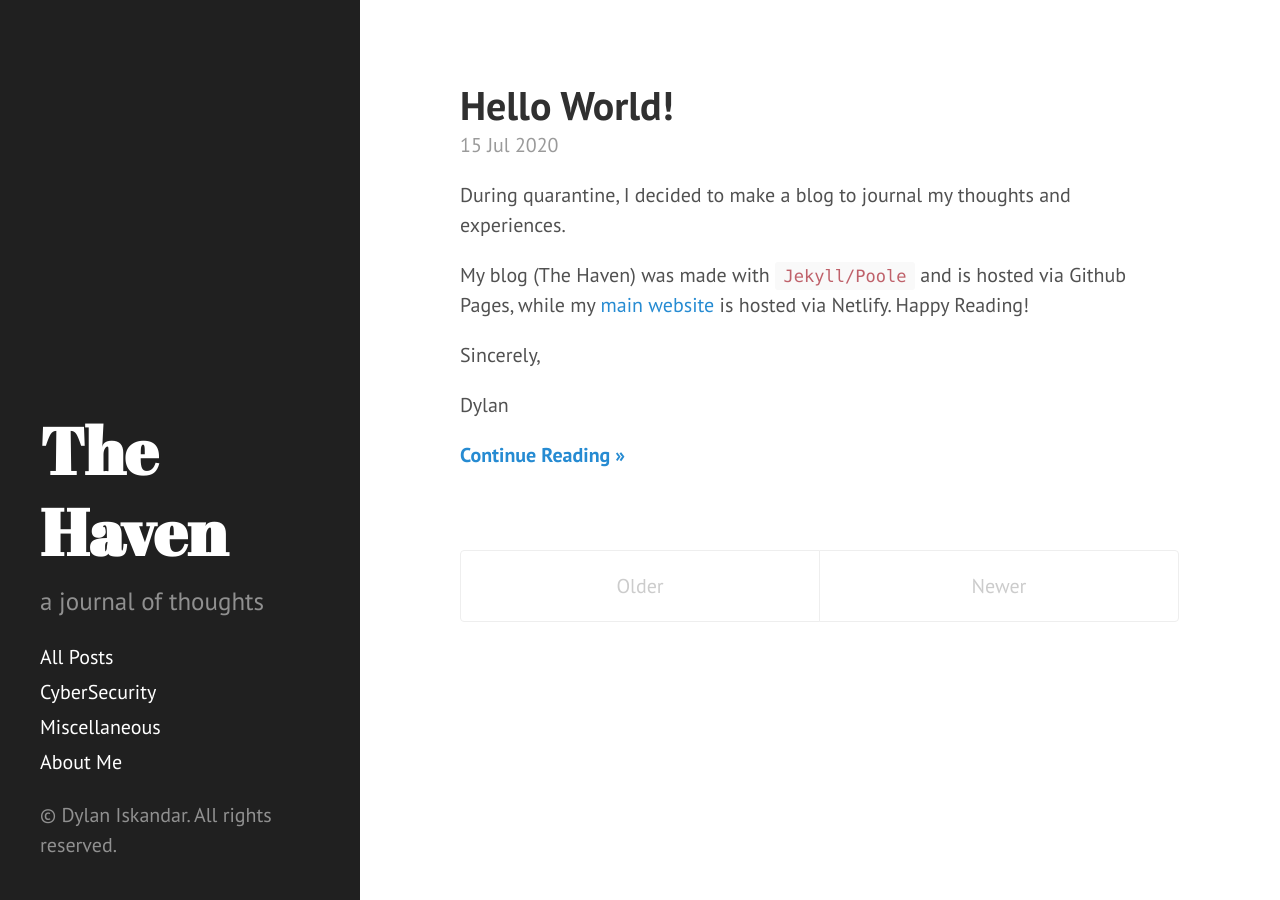
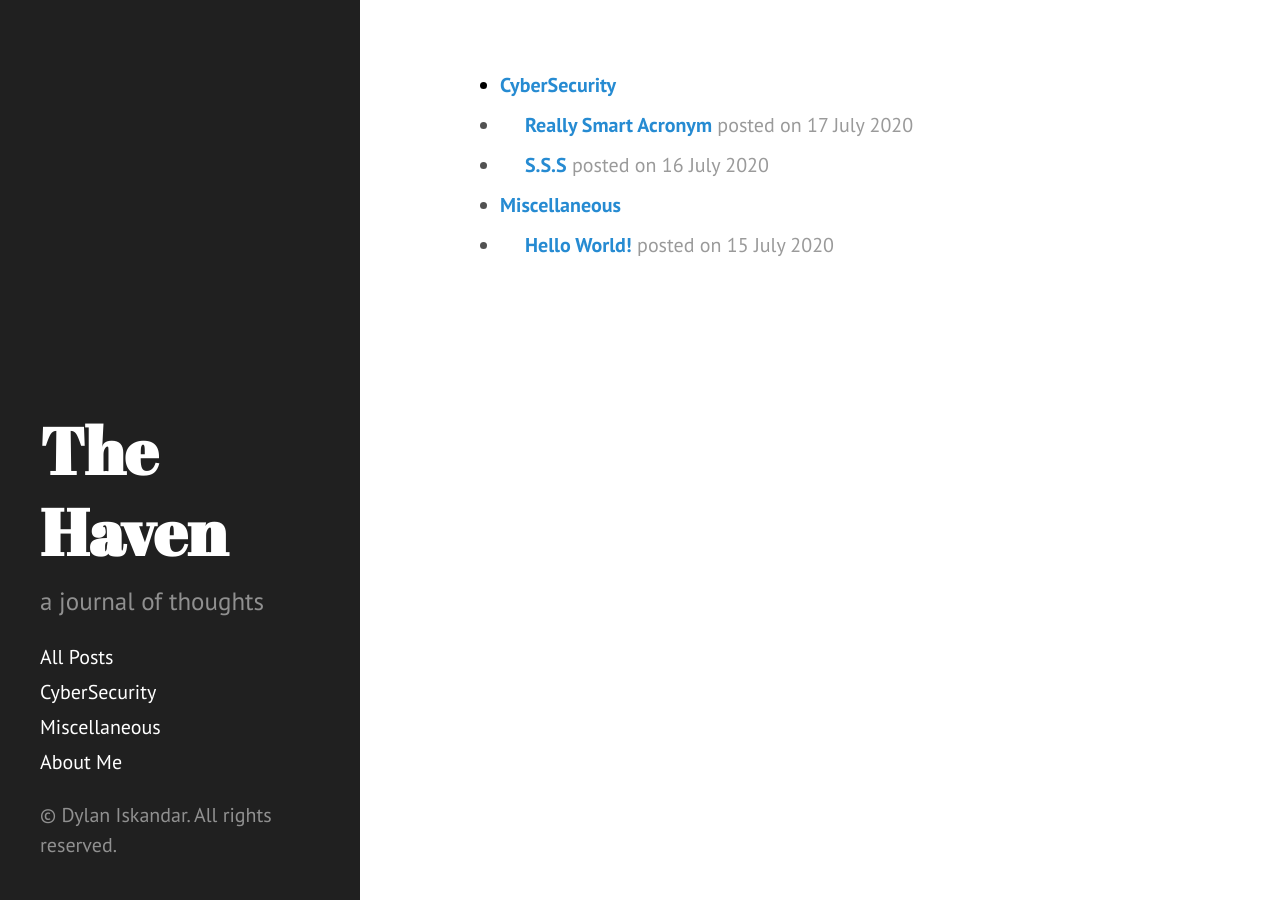
Before and after one commit to mayuridev/myblog, a Jekyll site: the page misc.html, which Jekyll copies as it is, in a window 1280 px wide. Built offline with Jekyll 4.4.1, drawn with Linux system fonts in a browser that asks for light colours.

Commit message:
Update misc.html

```diff
--- a/misc.html
+++ b/misc.html
@@ -1,31 +1,40 @@
 <!DOCTYPE html>
 <html lang="en-us">
+
   <head>
   <link href="https://gmpg.org/xfn/11" rel="profile">
   <meta http-equiv="X-UA-Compatible" content="IE=edge">
   <meta http-equiv="content-type" content="text/html; charset=utf-8">
+  <meta name="viewport" content="width=device-width, initial-scale=1.0, maximum-scale=1">
 
-<meta name="viewport" content="width=device-width, initial-scale=1.0, maximum-scale=1">
+
   <title>
 
-      The Haven &middot;
+      All posts &middot; The Haven
 
   </title>
 
-<link rel="stylesheet" href="/public/css/poole.css ">
-<link rel="stylesheet" href="/public/css/syntax.css ">
-<link rel="stylesheet" href="/public/css/hyde.css ">
+  <!-- CSS -->
+  <link rel="stylesheet" href="/public/css/poole.css">
+  <link rel="stylesheet" href="/public/css/syntax.css">
+  <link rel="stylesheet" href="/public/css/hyde.css">
   <link rel="stylesheet" href="https://fonts.googleapis.com/css?family=PT+Sans:400,400italic,700|Abril+Fatface">
 
-<link rel="apple-touch-icon-precomposed" sizes="144x144" href="public/apple-touch-icon-144-precomposed.png">
-<link rel="shortcut icon" href="public/favicon.ico">
+  <!-- Icons -->
+  <link rel="shortcut icon" href="/public/favicon.ico">
 
+  <!-- RSS -->
   <link rel="alternate" type="application/rss+xml" title="RSS" href="/atom.xml">
+
+
 </head>
+
+
   <body>
     <div class="sidebar">
   <div class="container sidebar-sticky">
     <div class="sidebar-about">
+
       <h1>
         <a href="/">
           The Haven
@@ -33,35 +42,38 @@
       </h1>
       <p class="lead">a journal of thoughts</p>
     </div>
+
     <nav class="sidebar-nav">
       <a class="sidebar-nav-item" href="/allposts">All Posts</a>
         <a class="sidebar-nav-item" href="/cybersec">CyberSecurity</a>
         <a class="sidebar-nav-item" href="/misc">Miscellaneous</a>
       <a class="sidebar-nav-item" href="https://dylaniskandar.com">About Me</a>
     </nav>
+
     <p>&copy; Dylan Iskandar. All rights reserved.</p>
   </div>
 </div>
+
     <div class="content container">
       <div class="posts">
-<div class="post">
-<h1 class="post-title">
-<a href="/2020/07/15/Hello-World!/">
-Hello World!
-</a>
-</h1>
-<span class="post-date">15 Jul 2020</span>
-<p>During quarantine, I decided to make a blog to journal my thoughts and experiences.</p>
-<p>My blog (The Haven) was made with <code class="language-plaintext highlighter-rouge">Jekyll/Poole</code> and is hosted via Github Pages, while my <a href="https://dylaniskandar.com">main website</a> is hosted via Netlify. Happy Reading!</p>
-<p>Sincerely,</p>
-<p>Dylan</p>
-<p class="post-continue"><a href="/2020/07/15/Hello-World!/"><strong>Continue Reading »</strong></a></p>
+  <ul>
+
+    <div id="cybersec">
+        <li style="color:black;"><span class="post-date"><b><a href="/cybersec.html">CyberSecurity</a></b></span></li>
+        <li style="text-indent: 25px"><span class="post-date"><b><a href="/2020/07/17/Really-Smart-Acronym/">Really Smart Acronym</a></b> posted on 17 July 2020</span></li>
+        <li style="text-indent: 25px"><span class="post-date"><b><a href="/2020/07/16/SSS/">S.S.S</a></b> posted on 16 July 2020</span></li>
     </div>
+
+    <div id="misc">
+        <li><span class="post-date"><b><a href="/misc.html">Miscellaneous</a></b></span></li>
+        <li style="text-indent: 25px"><span class="post-date"><b><a href="/2020/07/15/Hello-World!/">Hello World!</a></b> posted on 15 July 2020</span></li>
+
     </div>
-<div class="pagination">
-<span class="pagination-item older">Older</span>
-<span class="pagination-item newer">Newer</span>
+
+  </ul>
 </div>
+
     </div>
+
   </body>
 </html>
```
Lines whose indentation alone changed are shown as unchanged.
